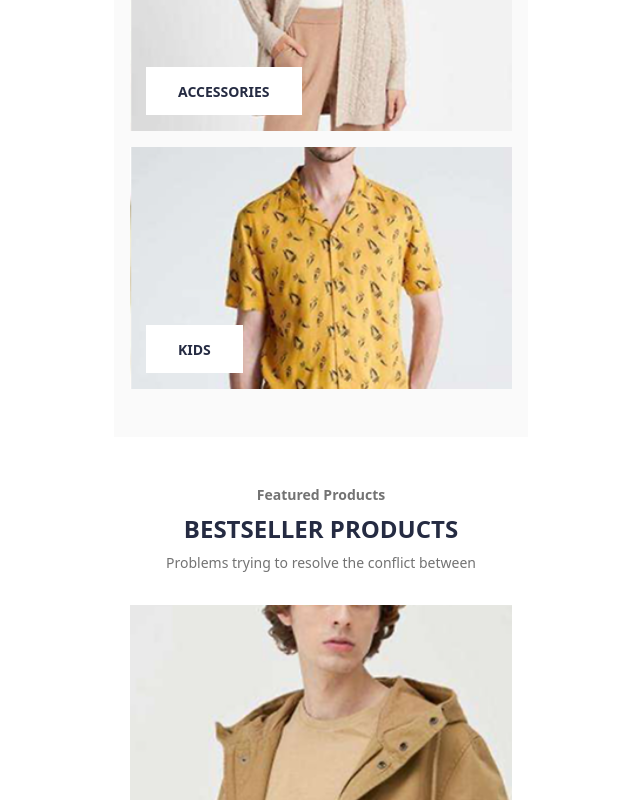
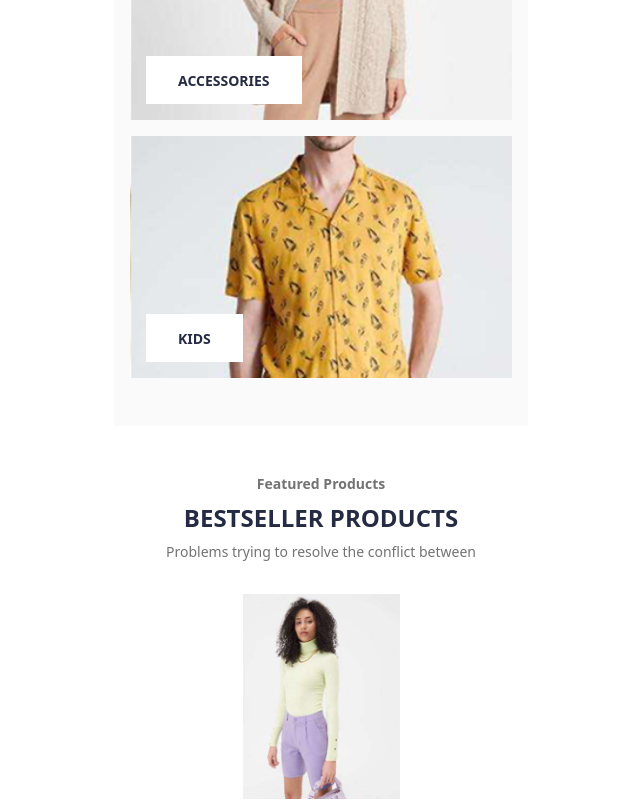
Before and after one commit to ayseblc/e-commerce, a React (Vite) app: page / in a window 1280 px wide. Shown: the part 2000-2800 px from the top of the page, without its empty margins (319-959 px from the left). Built offline with nearby package versions, Linux system fonts and the light colour scheme.

Commit message:
Restore homepage sections and product cards

```diff
--- a/src/components/ProductCard.jsx
+++ b/src/components/ProductCard.jsx
@@ -2,13 +2,15 @@
 function ProductCard({ image, title, category, oldPrice, price }) {
   return (
     <article className="flex w-full flex-col items-center bg-white">
+
       <img
         src={image}
         alt={title}
-        className="h-[300px] w-full object-cover"
+        className="h-[205px] w-[157px] object-contain"
       />
 
-      <div className="flex w-full flex-col items-center gap-2 px-4 py-6 text-center">
+      <div className="flex w-full flex-col items-center gap-2 px-4 py-4 text-center">
+
         <h3 className="text-base font-bold text-[#252B42]">
           {title}
         </h3>
@@ -33,6 +35,7 @@ function ProductCard({ image, title, category, oldPrice, price }) {
           <span className="h-4 w-4 rounded-full bg-[#E77C40]"></span>
           <span className="h-4 w-4 rounded-full bg-[#252B42]"></span>
         </div>
+
       </div>
     </article>
   );
--- a/src/pages/HomePage.jsx
+++ b/src/pages/HomePage.jsx
@@ -9,14 +9,13 @@ import womenImage from "../assets/media bg-cover-4.png";
 import accessoriesImage from "../assets/media bg-cover-2.png";
 import kidsImage from "../assets/media bg-cover.png";
 
-// Produktbilder – Reihenfolge wie in deinem Figma
-import product1 from "../assets/product-cover-5-7.png";
-import product2 from "../assets/product-cover-5-6.png";
-import product3 from "../assets/product-cover-5-5.png";
+import product1 from "../assets/product-cover-5.png";
+import product2 from "../assets/product-cover-5-2.png";
+import product3 from "../assets/product-cover-5-3.png";
 import product4 from "../assets/product-cover-5-4.png";
-import product5 from "../assets/product-cover-5-3.png";
-import product6 from "../assets/product-cover-5-2.png";
-import product7 from "../assets/product-cover-5.png";
+import product5 from "../assets/product-cover-5-5.png";
+import product6 from "../assets/product-cover-5-6.png";
+import product7 from "../assets/product-cover-5-7.png";
 
 function HomePage() {
   const categories = [
@@ -27,20 +26,20 @@ function HomePage() {
   ];
 
   const products = [
-    { image: product1, title: "Graphic Design" },
-    { image: product2, title: "Graphic Design" },
-    { image: product3, title: "Graphic Design" },
-    { image: product4, title: "Graphic Design" },
-    { image: product5, title: "Graphic Design" },
-    { image: product6, title: "Graphic Design" },
-    { image: product7, title: "Graphic Design" },
+    product1,
+    product2,
+    product3,
+    product4,
+    product5,
+    product6,
+    product7,
   ];
 
   return (
     <div className="flex w-full flex-col bg-white">
 
       {/* HERO */}
-      <section className="relative flex h-[401px] flex-col items-center justify-center overflow-hidden bg-[#23856D] px-8 text-center">
+      <section className="relative flex h-[390px] w-full flex-col items-center justify-center overflow-hidden bg-[#23856D] px-8 text-center">
 
         <img
           src={heroImage}
@@ -80,6 +79,7 @@ function HomePage() {
         >
           <ChevronRight size={36} color="#FFFFFF" strokeWidth={2} />
         </button>
+
       </section>
 
       {/* EDITOR'S PICK */}
@@ -89,7 +89,7 @@ function HomePage() {
           EDITOR'S PICK
         </h2>
 
-        <p className="text-sm text-[#737373]">
+        <p className="text-center text-sm text-[#737373]">
           Problems trying to resolve the conflict between
         </p>
 
@@ -113,6 +113,7 @@ function HomePage() {
             </div>
           ))}
         </div>
+
       </section>
 
       {/* BESTSELLER PRODUCTS */}
@@ -130,18 +131,19 @@ function HomePage() {
           Problems trying to resolve the conflict between
         </p>
 
-        <div className="flex w-full flex-col gap-8">
-          {products.map((product, index) => (
+        <div className="flex w-full flex-col gap-6">
+          {products.map((image, index) => (
             <ProductCard
               key={index}
-              image={product.image}
-              title={product.title}
+              image={image}
+              title="Graphic Design"
               category="English Department"
               oldPrice="$16.48"
               price="$6.48"
             />
           ))}
         </div>
+
       </section>
 
     </div>
```
